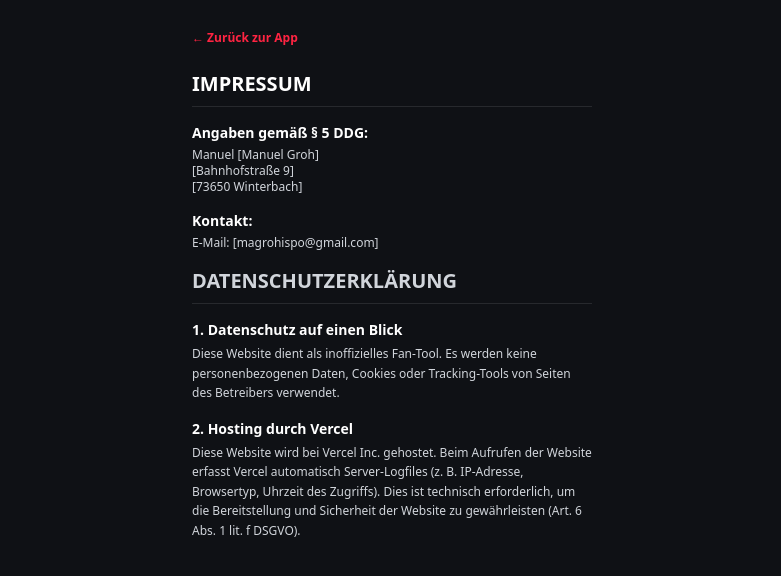
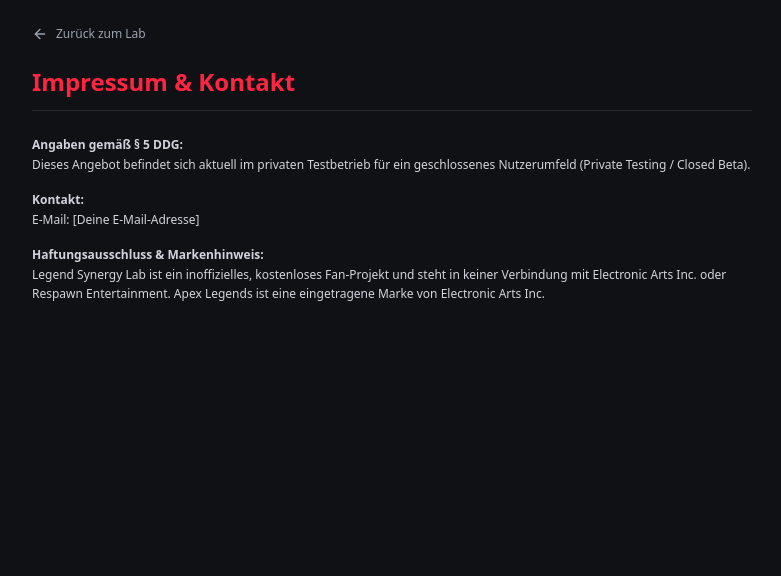
Before and after one commit to DireMyrix/legend-synergy-lab, a Next.js app: page /impressum in a window 1280 px wide. Shown: the top 576 px of the page, without its empty margins (248-1029 px from the left). Built offline with nearby package versions, Linux system fonts and the light colour scheme.

Commit message:
Update Impressum page text

```diff
--- a/src/app/impressum/page.js
+++ b/src/app/impressum/page.js
@@ -1,38 +1,33 @@
-export default function Impressum() {
+import Link from "next/link";
+import { ArrowLeft } from "lucide-react";
+
+export default function ImpressumPage() {
   return (
-    <div className="min-h-screen bg-apexBg text-white p-6 max-w-md mx-auto font-sans">
-      <a href="/" className="text-apexRed text-xs font-bold mb-6 inline-block">&larr; Zurück zur App</a>
+    <div className="min-h-screen bg-apexBg text-white p-6 max-w-3xl mx-auto font-sans pb-20">
+      <Link
+        href="/"
+        className="inline-flex items-center gap-2 text-xs text-gray-400 hover:text-white mb-6 transition"
+      >
+        <ArrowLeft size={16} /> Zurück zum Lab
+      </Link>
 
-      <h1 className="text-xl font-black mb-4 border-b border-white/10 pb-2">IMPRESSUM</h1>
+      <h1 className="text-2xl font-black text-apexRed mb-6 border-b border-white/10 pb-3">
+        Impressum & Kontakt
+      </h1>
 
-      <section className="space-y-4 text-xs text-gray-300">
-        <div>
-          <h2 className="font-bold text-white text-sm mb-1">Angaben gemäß § 5 DDG:</h2>
-          <p>Manuel [Manuel Groh]</p>
-          <p>[Bahnhofstraße 9]</p>
-          <p>[73650 Winterbach]</p>
-        </div>
-
-        <div>
-          <h2 className="font-bold text-white text-sm mb-1">Kontakt:</h2>
-          <p>E-Mail: [magrohispo@gmail.com]</p>
-        </div>
-
-        <h1 className="text-xl font-black mt-8 mb-4 border-b border-white/10 pb-2">DATENSCHUTZERKLÄRUNG</h1>
-
-        <div>
-          <h2 className="font-bold text-white text-sm mb-1">1. Datenschutz auf einen Blick</h2>
-          <p className="leading-relaxed">
-            Diese Website dient als inoffizielles Fan-Tool. Es werden keine personenbezogenen Daten, Cookies oder Tracking-Tools von Seiten des Betreibers verwendet.
-          </p>
-        </div>
-
-        <div>
-          <h2 className="font-bold text-white text-sm mb-1">2. Hosting durch Vercel</h2>
-          <p className="leading-relaxed">
-            Diese Website wird bei Vercel Inc. gehostet. Beim Aufrufen der Website erfasst Vercel automatisch Server-Logfiles (z. B. IP-Adresse, Browsertyp, Uhrzeit des Zugriffs). Dies ist technisch erforderlich, um die Bereitstellung und Sicherheit der Website zu gewährleisten (Art. 6 Abs. 1 lit. f DSGVO).
-          </p>
-        </div>
+      <section className="space-y-4 mb-10 text-xs text-gray-300 leading-relaxed">
+        <p>
+          <strong>Angaben gemäß § 5 DDG:</strong><br />
+          Dieses Angebot befindet sich aktuell im privaten Testbetrieb für ein geschlossenes Nutzerumfeld (Private Testing / Closed Beta).
+        </p>
+        <p>
+          <strong>Kontakt:</strong><br />
+          E-Mail: [Deine E-Mail-Adresse]
+        </p>
+        <p>
+          <strong>Haftungsausschluss & Markenhinweis:</strong><br />
+          Legend Synergy Lab ist ein inoffizielles, kostenloses Fan-Projekt und steht in keiner Verbindung mit Electronic Arts Inc. oder Respawn Entertainment. Apex Legends ist eine eingetragene Marke von Electronic Arts Inc.
+        </p>
       </section>
     </div>
   );
```
